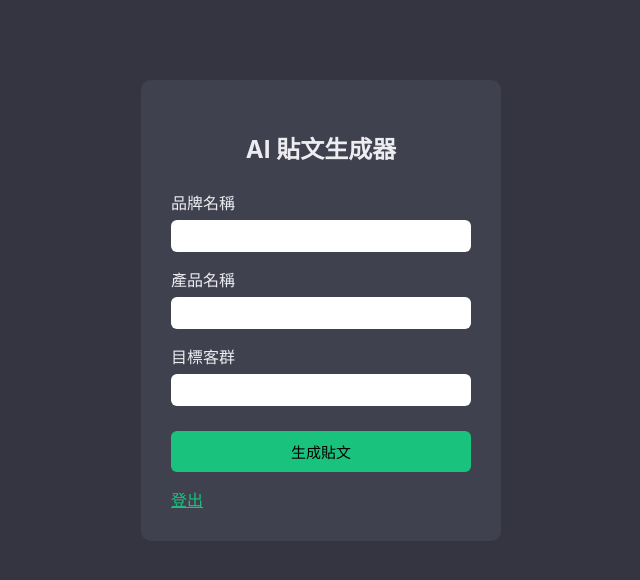
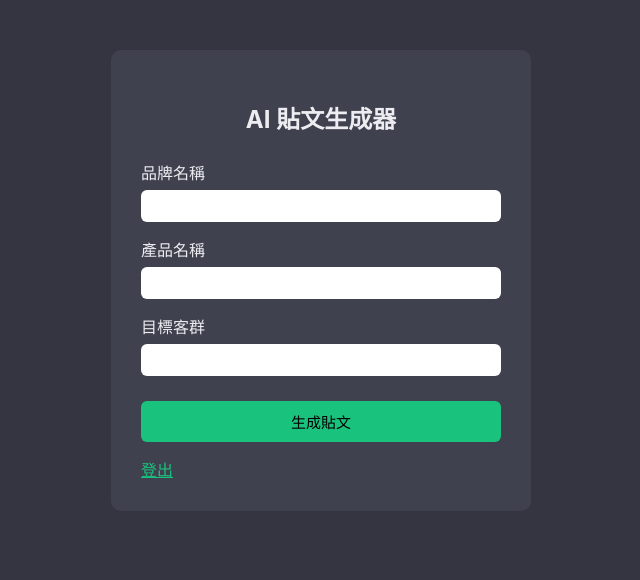
Before and after one commit to kevinkevin240101tmp/render-test-app-001, a Flask app: page / in a window 1280 px wide. Shown: the top 580 px of the page, without its empty margins (319-959 px from the left). Run offline with Flask 3, Linux system fonts and the light colour scheme; the visitor is signed in with stand-in values (Sample User, id 1).

Commit message:
Add files via upload

```diff
--- a/templates/index.html
+++ b/templates/index.html
@@ -9,11 +9,11 @@
             background-color: #343541;
             color: #ececf1;
             font-family: -apple-system, BlinkMacSystemFont, "Segoe UI", Roboto, "Noto Sans TC", Arial, sans-serif;
-            /*margin: 0;
-            padding: 0;*/
+            margin: 0;
+            padding: 0;
         }
 
-        /*.container {
+        .container {
             width: 420px;
             max-width: 90%;
             margin: 50px auto;
@@ -21,15 +21,6 @@
             background-color: #40414f;
             border-radius: 10px;
             box-sizing: border-box;
-        }*/
-
-        .container {
-            width: 300px;
-            max-width: 90%;
-            margin: 80px auto;
-            padding: 30px;
-            background-color: #40414f;
-            border-radius: 10px;
         }
 
         h2 {
```
